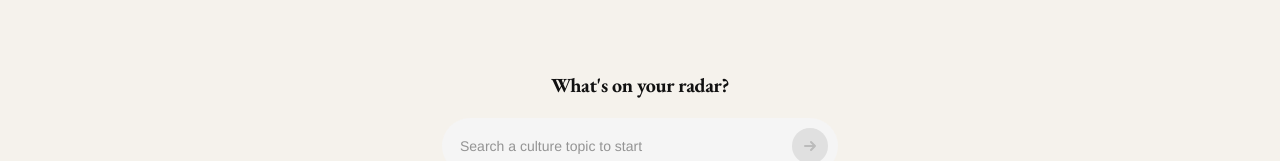
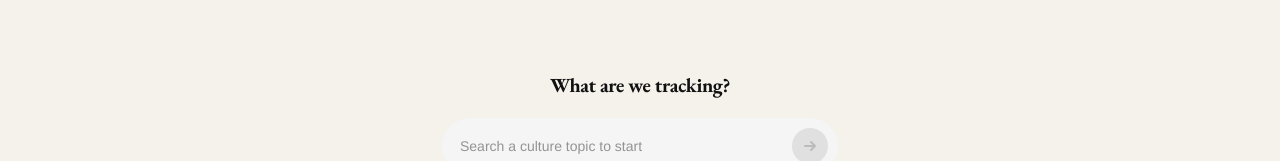
Before and after one commit to sunsiesstudio/trend-radar, a Next.js app: page / in a window 1280 px wide. Shown: the part 232-393 px from the top of the page. Built offline with nearby package versions, Linux system fonts and the light colour scheme.

Commit message:
Empty state headline: 'What are we tracking?'

```diff
--- a/components/map/BlobRadarView.tsx
+++ b/components/map/BlobRadarView.tsx
@@ -416,7 +416,7 @@ export function BlobRadarView({
             /* Search state */
             <>
               <div style={{ fontSize: 20, fontWeight: 700, color: "#111", fontFamily: "'EB Garamond', Georgia, serif", letterSpacing: "-0.02em" }}>
-                What&apos;s on your radar?
+                What are we tracking?
               </div>
 
               {/* Search input */}
```
